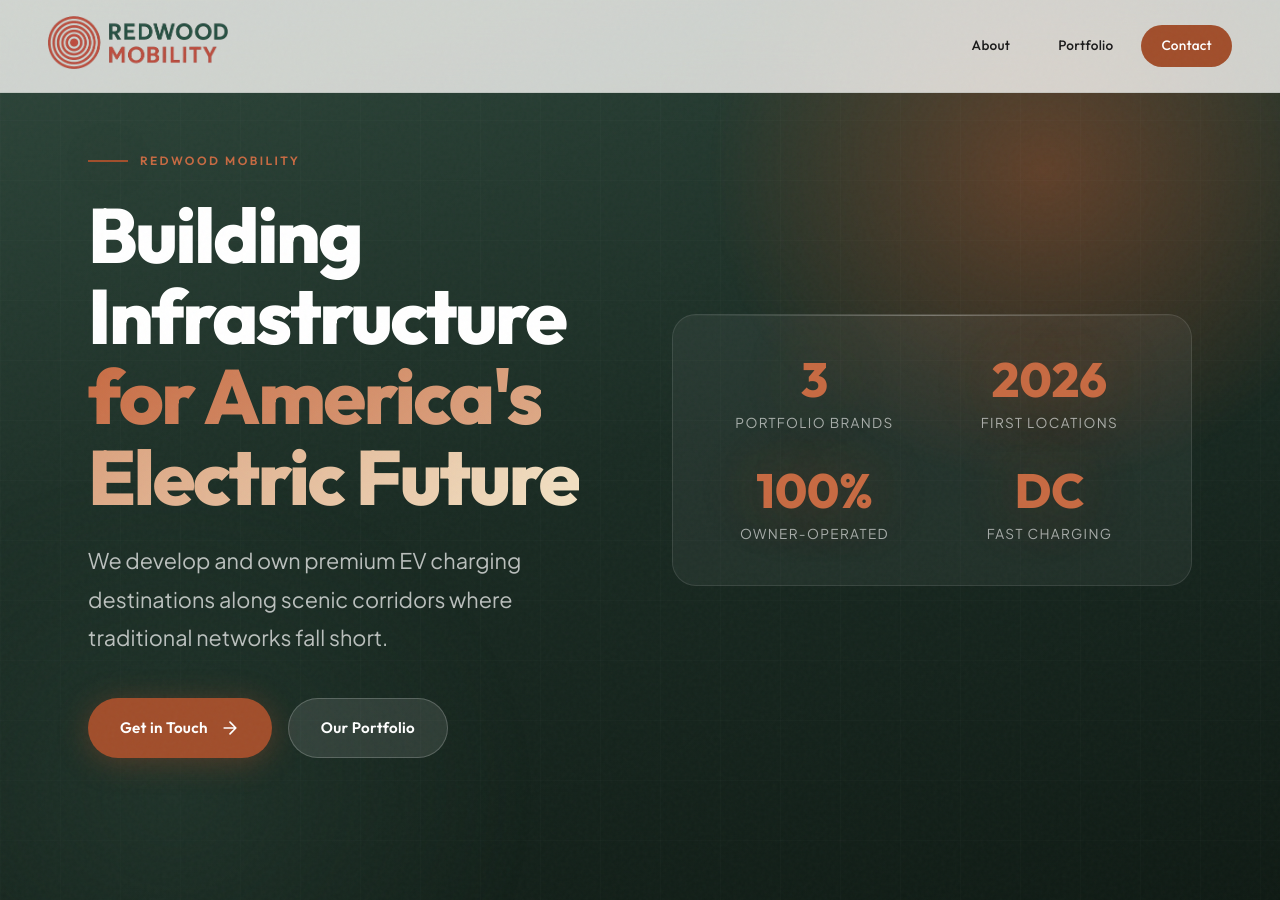
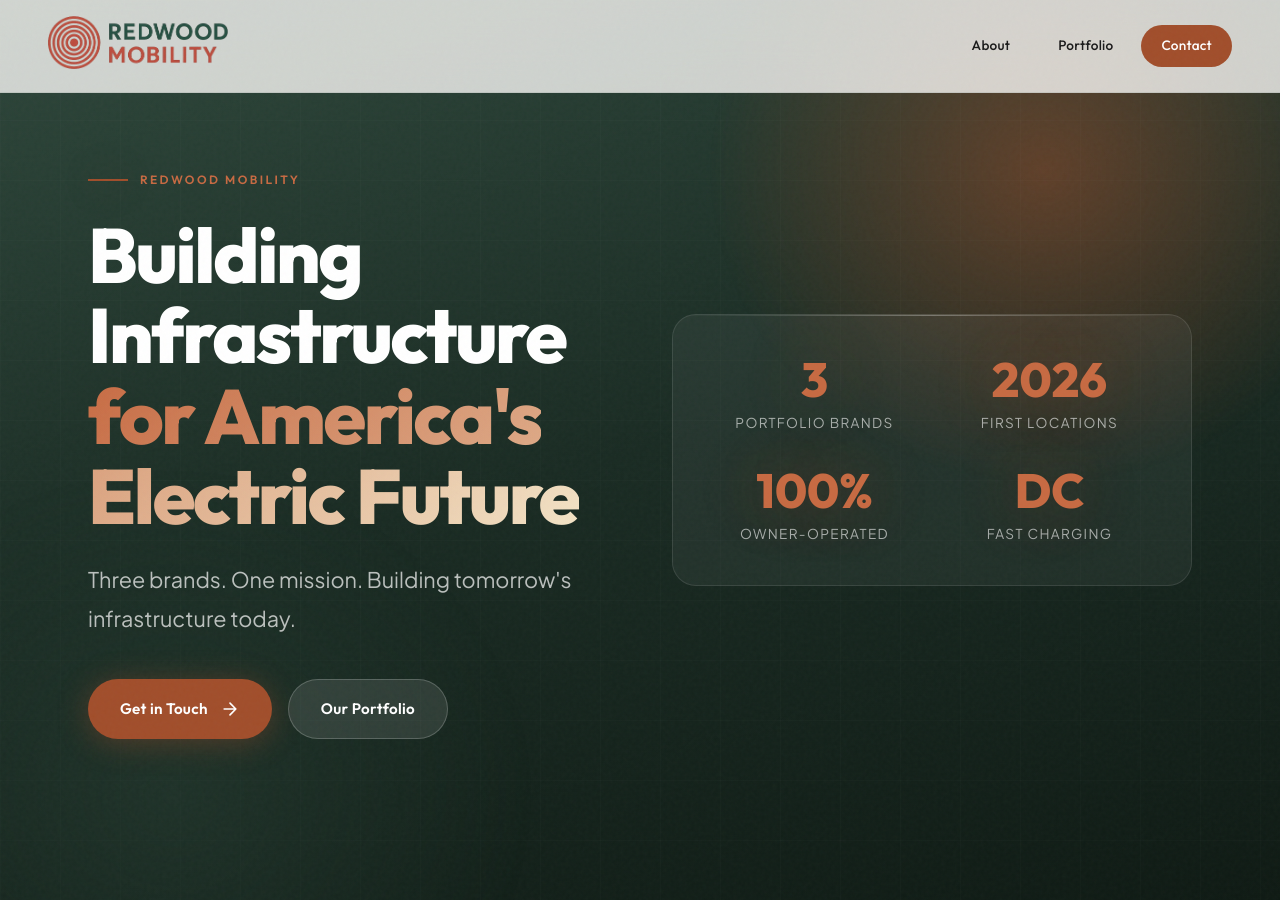
Before and after one commit to Redwood-Mobility/redwood-pages, a Jekyll site: the page built from index.html, in a window 1280 px wide and 900 px high. Built offline with Jekyll 4.4.1, drawn with Linux system fonts in a browser that asks for light colours.

Commit message:
Update index.html

```diff
--- a/index.html
+++ b/index.html
@@ -14,7 +14,7 @@
                 Building Infrastructure<br>
                 <span class="accent">for America's Electric Future</span>
             </h1>
-            <p class="hero-subtitle">We develop and own premium EV charging destinations along scenic corridors where traditional networks fall short.</p>
+            <p class="hero-subtitle">Three brands. One mission. Building tomorrow's infrastructure today.</p>
             <div class="hero-actions">
                 <a href="#contact" class="btn-primary">
                     <span>Get in Touch</span>
```
